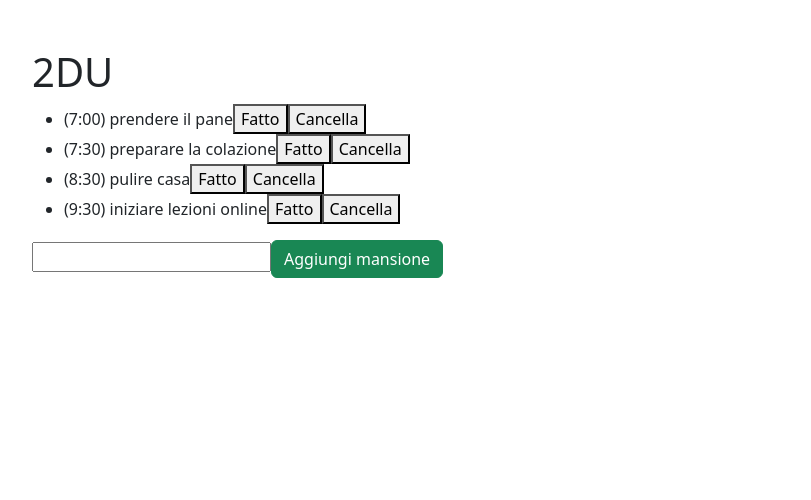
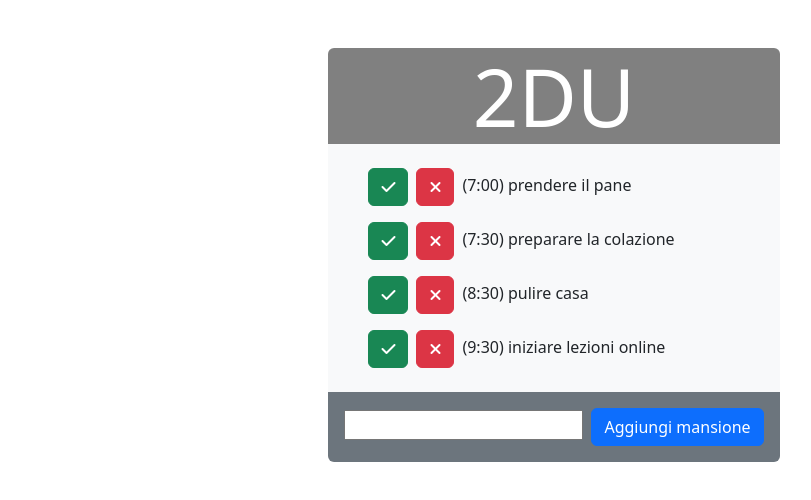
Before and after one commit to GersonMembrillo/vue-todolist, a plain HTML site: page index.html in a window 1280 px wide. Shown: the whole page, without its empty margins (86-897 px from the left). Drawn offline with nearby package versions, Linux system fonts and the light colour scheme.

Commit message:
add some css (wip)

```diff
--- a/css/style.css
+++ b/css/style.css
@@ -0,0 +1,9 @@
+ul {
+  list-style: none;
+}
+
+h1 {
+  font-size: 5rem;
+  background: grey;
+  color: white;
+}
--- a/index.html
+++ b/index.html
@@ -20,21 +20,27 @@
 		<link rel="stylesheet" href="./css/style.css" />
 		<title>2DU</title>
 	</head>
-	<body>
+	<body class="d-flex justify-content-center">
 		<div id="app">
 			<div class="container p-5">
-				<h1>2DU</h1>
-				<div class="list-container">
-					<ul v-if="taskList.length > 0">
+				<h1 class="text-center mb-0 rounded-top">2DU</h1>
+				<div class="list-container bg-light">
+					<ul class="mb-0 py-3" v-if="taskList.length > 0">
 						<li v-for="(task, index) in taskList" :key="index">
-							<span :class="task.done ? 'text-decoration-line-through' : '' ">{{task.text}}</span>
-							<button @click="completed(index)">Fatto</button>
-							<button @click="cancel(index)">Cancella</button>
+							<button class="btn btn-success m-2" @click="completed(index)">
+								<i class="fa-solid fa-check"></i>
+							</button>
+							<button class="btn btn-danger me-2" @click="cancel(index)">
+								<i class="fa-solid fa-xmark"></i>
+							</button>
+							<span @click="back(index)" :class="task.done ? 'text-decoration-line-through' : '' "
+								>{{task.text}}</span
+							>
 						</li>
 					</ul>
 					<h3 v-else>La lista è vuota</h3>
 				</div>
-				<div class="input-container">
+				<div class="input-container bg-secondary p-3 rounded-bottom">
 					<input
 						type="text"
 						text="ingredient"
@@ -42,7 +48,7 @@
 						v-model="ingredient"
 						@keyup.enter="newTask"
 					/>
-					<button class="btn btn-success" @click="newTask">Aggiungi mansione</button>
+					<button class="btn btn-primary ms-2" @click="newTask">Aggiungi mansione</button>
 				</div>
 			</div>
 		</div>
--- a/js/script.js
+++ b/js/script.js
@@ -40,5 +40,8 @@ createApp({
 		completed(index) {
 			this.taskList[index].done = true;
 		},
+		back(index) {
+			this.taskList[index].done = false;
+		},
 	},
 }).mount('#app');
```
